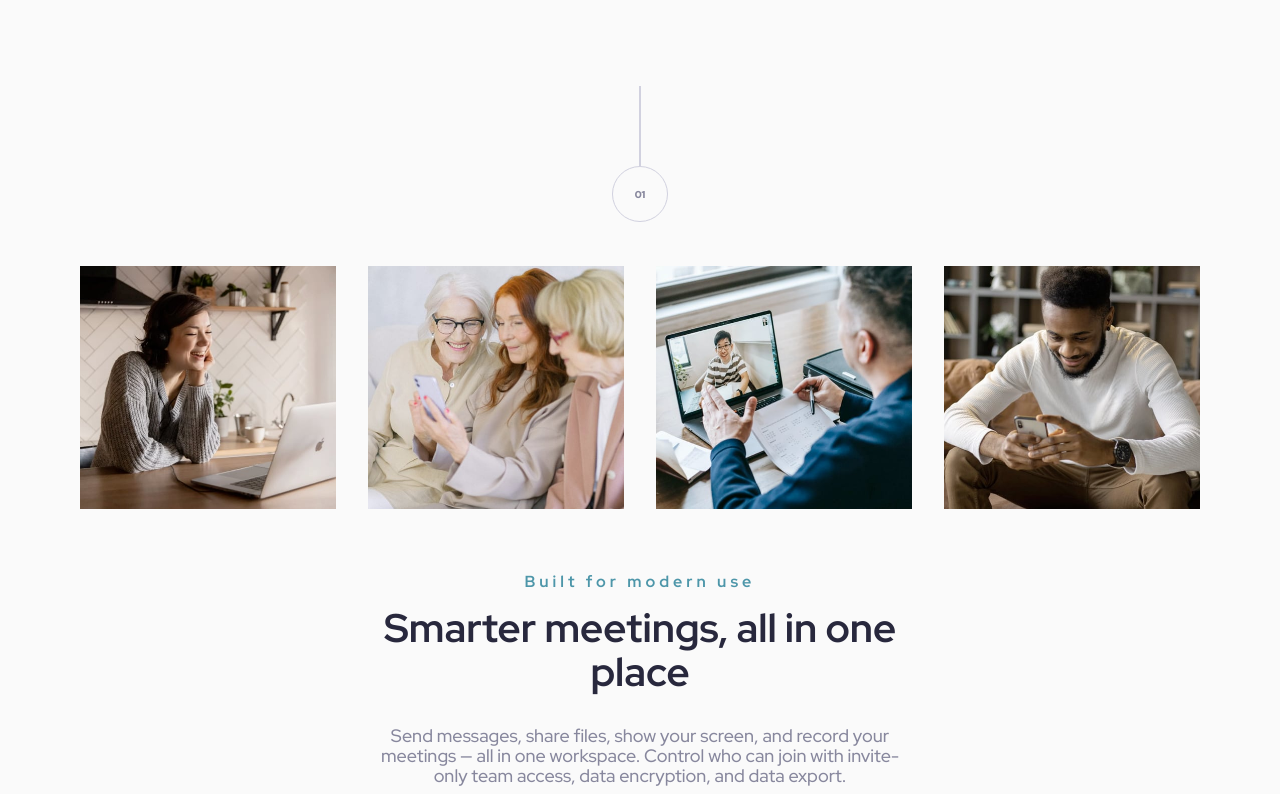
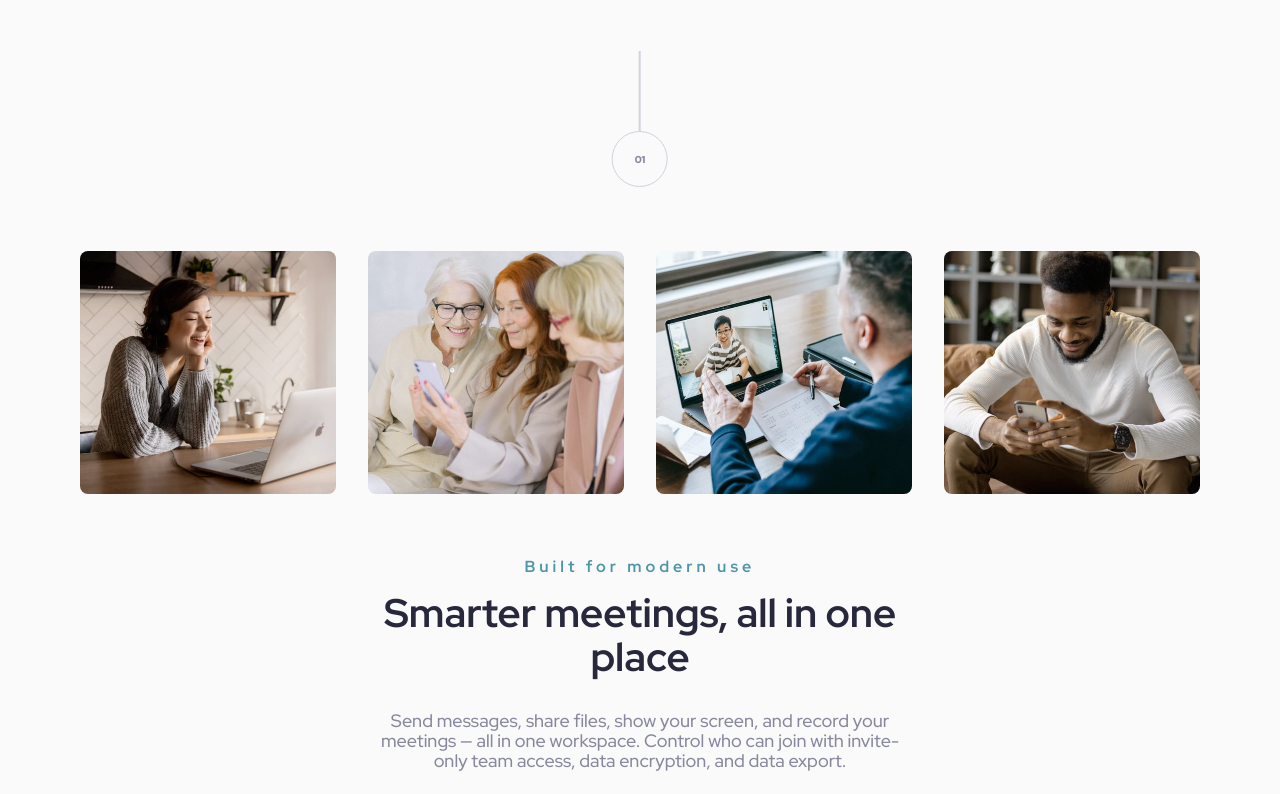
Before and after one commit to LukasT1/fm-easy-meet-landing-page, a website: page src/index.html in a window 1280 px wide. Shown: the part 566-1360 px from the top of the page. Drawn offline with Linux system fonts and the light colour scheme.

Commit message:
created animations and worked on positioning of the circle element

```diff
--- a/src/index.html
+++ b/src/index.html
@@ -51,7 +51,9 @@
         />
       </header>
       <main class="content">
-        <span class="content__number number">01</span>
+        <div class="content__number-wrapper">
+          <span class="content__number number">01</span>
+        </div>
         <div class="content__slideshow">
           <img
             src="assets/desktop/image-woman-in-videocall.jpg"
--- /dev/null
+++ b/src/sass/abstracts/_animation.scss
@@ -0,0 +1,11 @@
+@keyframes pulse {
+  0% {
+    transform: scale(1) translateX(-50%);
+  }
+  50% {
+    transform: scale(1.25) translateX(-50%);
+  }
+  100% {
+    transform: scale(1) translateX(-50%);
+  }
+}
--- a/src/sass/components/_buttons.scss
+++ b/src/sass/components/_buttons.scss
@@ -4,6 +4,7 @@ button {
   padding: var(--200) var(--400);
   color: var(--white);
   white-space: nowrap;
+  transition: all 0.3s;
 }
 
 .btn-blue {
--- a/src/sass/components/_number.scss
+++ b/src/sass/components/_number.scss
@@ -1,9 +1,15 @@
+// @use "abstracts/animation";
 .number {
+  position: relative;
   display: flex;
   align-items: center;
   justify-content: center;
   color: var(--slate-600);
   z-index: 50;
+
+  &:hover {
+    animation: pulse 1.1s ease-in-out infinite;
+  }
 
   &::before {
     content: "";
--- a/src/sass/layout/_content.scss
+++ b/src/sass/layout/_content.scss
@@ -6,9 +6,17 @@
   display: grid;
   grid-template-columns: repeat(4, 1fr);
   column-gap: 3.2rem;
-  &__number {
+
+  &__number-wrapper {
+    position: relative;
     grid-column: 1 / -1;
     padding-top: 7rem;
+  }
+  &__number {
+    position: absolute;
+    top: 50%;
+    left: 50%;
+    transform: translateX(-50%);
   }
 
   &__text {
@@ -42,12 +50,15 @@
     grid-column: 1/-1;
 
     & > * {
-      display: flex;
-      flex-flow: row nowrap;
-
       max-width: 100%;
       height: auto;
-      // display: block;
+      border-radius: 0.8rem;
+      transition: all 0.3s ease-in-out;
+
+      &:hover {
+        transform: scale(1.05);
+        box-shadow: 0.5rem 0.5rem 1rem 0.2rem rgba($color: #000000, $alpha: 0.1);
+      }
     }
   }
 }
--- a/src/sass/layout/_footer.scss
+++ b/src/sass/layout/_footer.scss
@@ -22,6 +22,7 @@
     position: absolute;
     top: 0%;
     left: 50%;
+    transform: translateX(-50%);
   }
 
   &__heading {
--- a/src/sass/main.scss
+++ b/src/sass/main.scss
@@ -3,6 +3,8 @@
 @use "base/variables";
 @use "base/mixins";
 @use "base/typography";
+
+@use "abstracts/animation";
 
 @use "components/buttons";
 @use "components/number";
```
Also changed, not shown: src/style.css, 1 other file.
